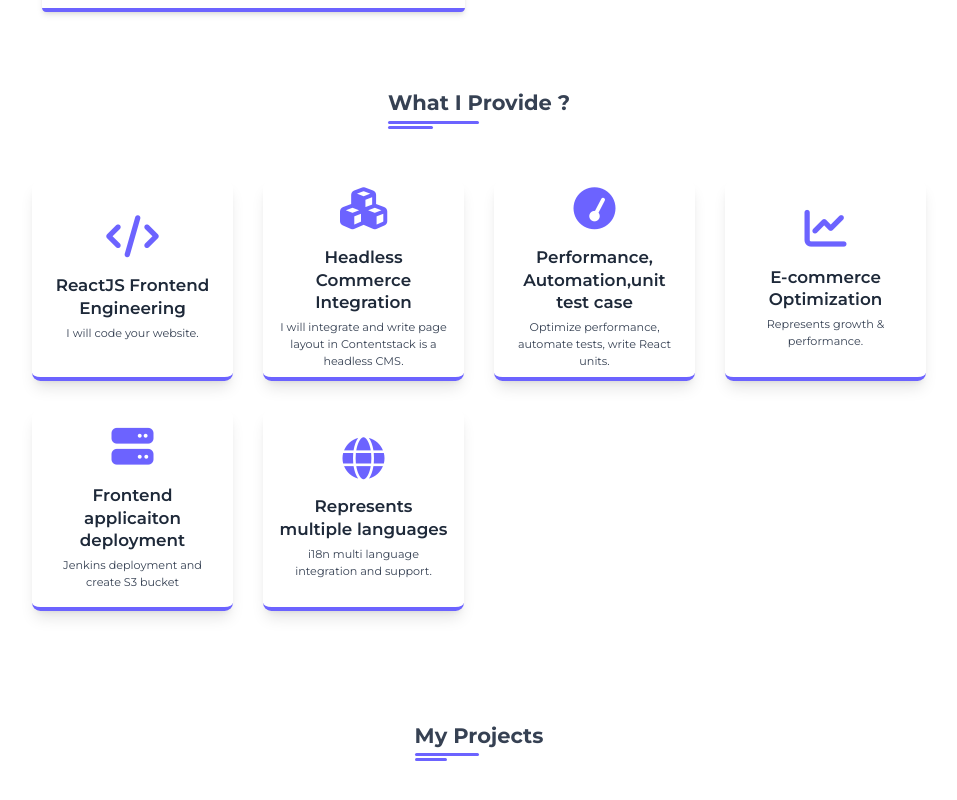
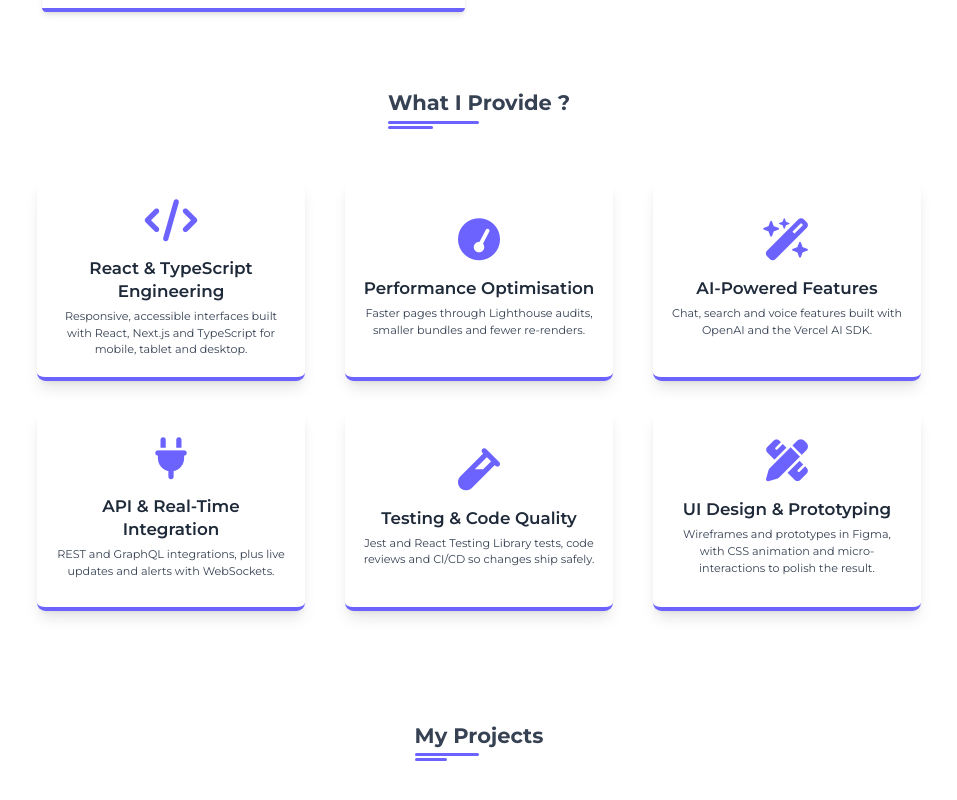
Before and after one commit to chetanpl/Chetan_Pal, a React (Vite) app: page / in a window 1280 px wide. Shown: the part 3614-4414 px from the top of the page, without its empty margins (161-1118 px from the left). Built offline with nearby package versions, Linux system fonts and the light colour scheme.

Commit message:
Update Services.jsx

```diff
--- a/src/components/Services.jsx
+++ b/src/components/Services.jsx
@@ -3,74 +3,68 @@ import { useDarkMode } from "../hooks/useDarkMode";
 import SectionHeading from "./SectionHeading";
 
 const services = [
-  // {
-  //   icon: "fa-laptop-code",
-  //   title: "Shopify Theme Development",
-  //   desc: "I will design your website."
-  // },
   {
-    icon: "fa-solid fa-code",
-    title: "ReactJS Frontend Engineering",
-    desc: "I will code your website."
-  },
-  {
-    icon: " fa-cubes",
-    title: "Headless Commerce Integration",
-    desc: "I will integrate and write page layout in Contentstack is a headless CMS."
+    icon: "fa-code",
+    title: "React & TypeScript Engineering",
+    desc: "Responsive, accessible interfaces built with React, Next.js and TypeScript for mobile, tablet and desktop.",
   },
   {
     icon: "fa-tachometer",
-    title: "Performance, Automation,unit test case",
-    desc: "Optimize performance, automate tests, write React units."
-
+    title: "Performance Optimisation",
+    desc: "Faster pages through Lighthouse audits, smaller bundles and fewer re-renders.",
   },
-
-
   {
-    icon: "fa-chart-line",
-    title: "E-commerce Optimization",
-    desc: "Represents growth & performance."
-
+    icon: "fa-wand-magic-sparkles",
+    title: "AI-Powered Features",
+    desc: "Chat, search and voice features built with OpenAI and the Vercel AI SDK.",
   },
-
   {
-    icon: "fa-server",
-    title: "Frontend applicaiton deployment",
-    desc: "Jenkins deployment and create S3 bucket"
-
+    icon: "fa-plug",
+    title: "API & Real-Time Integration",
+    desc: "REST and GraphQL integrations, plus live updates and alerts with WebSockets.",
   },
-
   {
-    icon: "fa-globe",
-    title: "Represents multiple languages",
-    desc: "i18n multi language integration and support."
-
+    icon: "fa-vial",
+    title: "Testing & Code Quality",
+    desc: "Jest and React Testing Library tests, code reviews and CI/CD so changes ship safely.",
+  },
+  {
+    icon: "fa-pen-ruler",
+    title: "UI Design & Prototyping",
+    desc: "Wireframes and prototypes in Figma, with CSS animation and micro-interactions to polish the result.",
   },
 ];
 
 const Services = () => {
   const { theme } = useDarkMode();
+  const isDark = theme === "dark";
 
   return (
     <section id="services" className="pt-20 px-4">
       <SectionHeading text="What I Provide ?" />
 
-      <div className="max-w-7xl mx-auto">
-
-        {/* <div className="text-center mb-12" data-aos="fade-up">
-          <h1 className="text-3xl font-bold">What I Provide ?</h1>
-        </div> */}
-
-        <div className="grid grid-cols-1 place-items-center sm:grid-cols-2 lg:grid-cols-4 gap-10">
-          {services.map((service, idx) => (
+      <div className="max-w-7xl mx-auto mt-12">
+        <div className="grid grid-cols-1 place-items-center sm:grid-cols-2 lg:grid-cols-3 gap-10">
+          {services.map((service) => (
             <div
-              key={idx}
-              className={`size-72 rounded-xl shadow-lg border-b-4 border-[var(--primary)] p-6 flex flex-col items-center justify-center text-center transform transition duration-300 hover:-translate-y-2 hover:scale-110 ${theme === 'dark' ? 'bg-gray-800' : 'bg-white'}`}
+              key={service.title}
+              className={`min-h-72 w-full max-w-sm rounded-xl shadow-lg border-b-4 border-[var(--primary)] p-6 flex flex-col items-center justify-center text-center transform transition duration-300 hover:-translate-y-2 ${
+                isDark ? "bg-gray-800" : "bg-white"
+              }`}
               data-aos="fade-up"
             >
-              <i className={`fa-sharp fa-solid ${service.icon} text-[var(--primary)] text-6xl mb-6`}></i>
-              <h1 className={`text-2xl font-semibold mb-2 ${theme === 'dark' ? 'text-gray-100' : 'text-gray-800'}`}>{service.title}</h1>
-              <p className={`${theme === 'dark' ? 'text-gray-200' : 'text-gray-700'}`}>{service.desc}</p>
+              <i
+                className={`fa-sharp fa-solid ${service.icon} text-[var(--primary)] text-6xl mb-6`}
+                aria-hidden="true"
+              ></i>
+              <h3
+                className={`text-2xl font-semibold mb-2 ${
+                  isDark ? "text-gray-100" : "text-gray-800"
+                }`}
+              >
+                {service.title}
+              </h3>
+              <p className={isDark ? "text-gray-200" : "text-gray-700"}>{service.desc}</p>
             </div>
           ))}
         </div>
```
